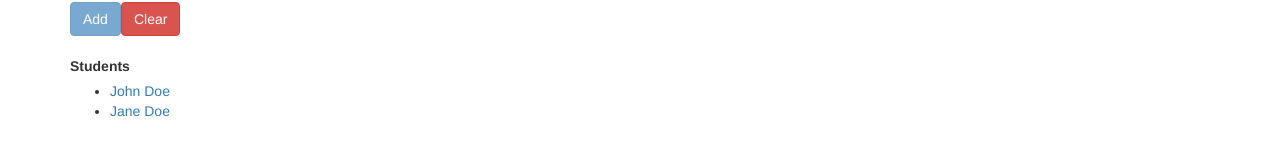
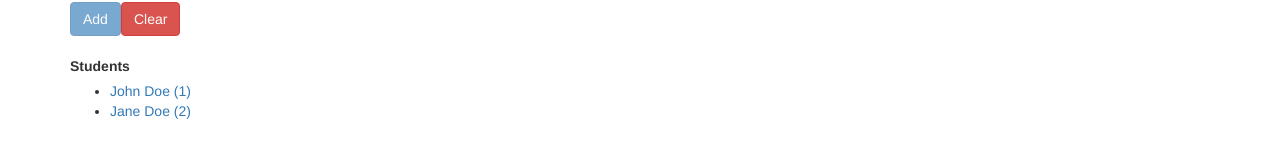
Before and after one commit to AustinWatersUNT/Angular4Demo, an Angular app: page /students in a window 1280 px wide. Shown: the part 174-332 px from the top of the page. Built offline with nearby package versions, Linux system fonts and the light colour scheme.

Commit message:
Reuseable Component

```diff
--- a/src/app/app.module.ts
+++ b/src/app/app.module.ts
@@ -11,12 +11,14 @@ import { StudentsComponent } from './students/students.component';
 import { StudentComponent } from './student/student.component';
 
 import { StudentService } from './student.service';
+import { StudentInformationComponent } from './student-information/student-information.component';
 
 @NgModule({
   declarations: [
     AppComponent,
     StudentsComponent,
-    StudentComponent
+    StudentComponent,
+    StudentInformationComponent
   ],
   imports: [
     AppRouting,
--- /dev/null
+++ b/src/app/student-information/student-information.component.html
@@ -0,0 +1 @@
+{{student.Name}} ({{student.Id}})
--- a/src/app/students/students.component.html
+++ b/src/app/students/students.component.html
@@ -33,7 +33,9 @@
     <label class="control-label">Students</label>
     <ul>
       <li *ngFor="let student of students">
-        <a [routerLink]="['/students', student.Id]">{{student.Name}}</a>
+        <a [routerLink]="['/students', student.Id]">
+          <app-student-information [student]="student"></app-student-information>
+        </a>
       </li>
     </ul>
   </div>
```
Also changed, not shown: src/app/student-information/student-information.component.ts (added, +13 -0 lines), src/app/student-information/student-information.component.css (added), 1 other file (tests, documents, lock files or other folders).
